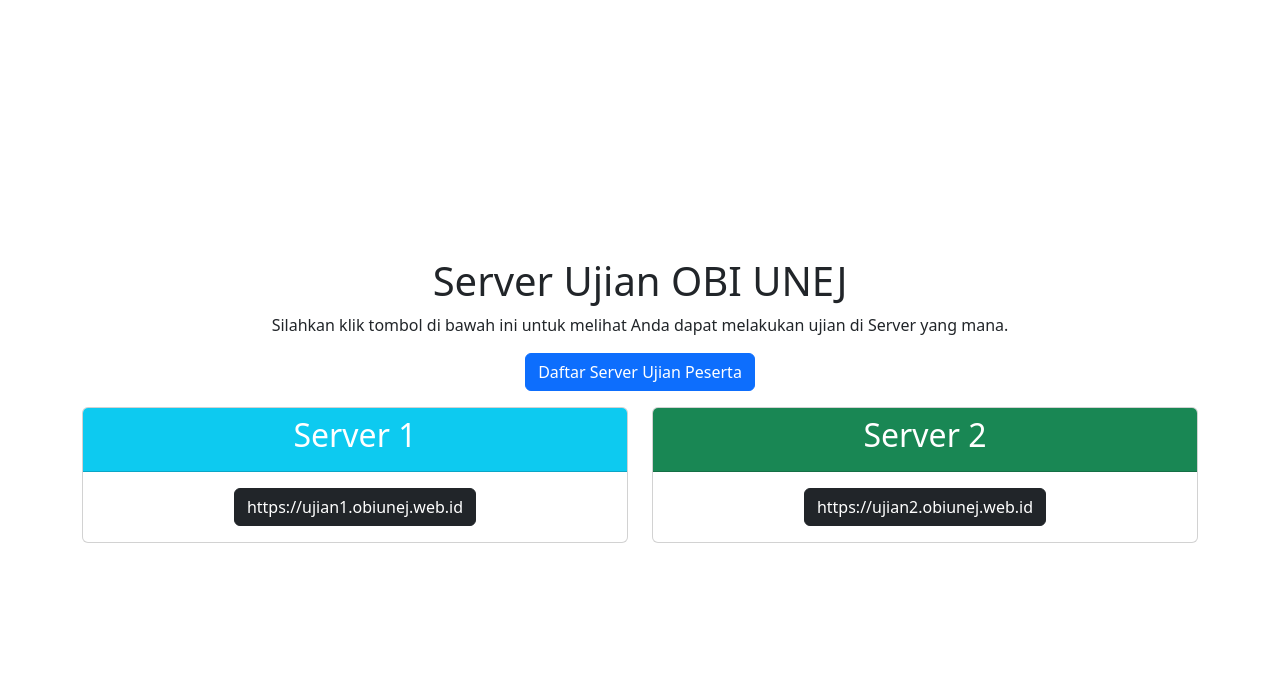
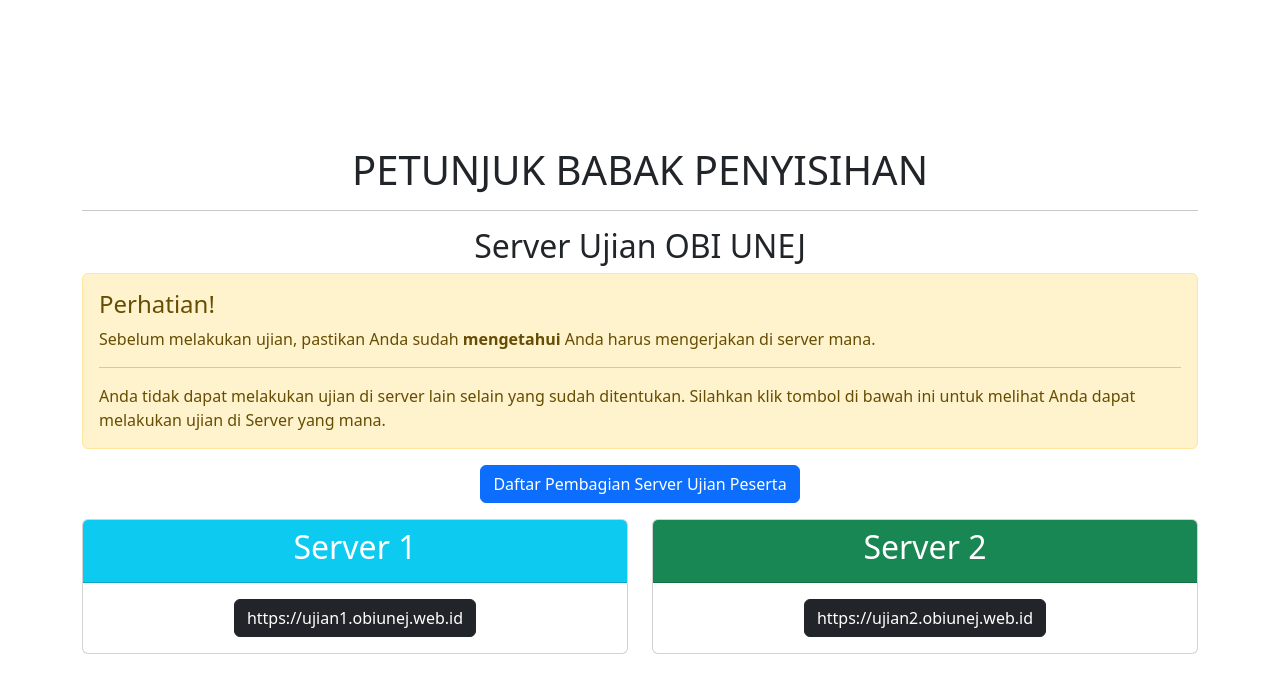
Before and after one commit to rizkyseptiawan/server-ujian-obi, a plain HTML site: page index.html in a window 1280 px wide. Drawn offline with nearby package versions, Linux system fonts and the light colour scheme.

Commit message:
Update page

```diff
--- a/index.html
+++ b/index.html
@@ -15,10 +15,19 @@
     <div class="container">
         <div class="row row-gap-3">
             <div class="col-md-12">
-                <h1 class="text-center">Server Ujian OBI UNEJ</h1>
-                <p class="text-center">Silahkan klik tombol di bawah ini untuk melihat Anda dapat melakukan ujian di Server yang mana.</p>
-                <div class="d-flex">
-                    <a href="https://s.id/ServerUjianOBI" class="btn btn-primary mx-auto">Daftar Server Ujian Peserta</a>
+                <h1 class="text-center">PETUNJUK BABAK PENYISIHAN</h1>
+                <hr>
+                <h2 class="text-center">Server Ujian OBI UNEJ</h2>
+                <div class="d-flex flex-column">
+                    <div>
+                        <div class="alert alert-warning" role="alert">
+                            <h4 class="alert-heading">Perhatian!</h4>
+                            <p>Sebelum melakukan ujian, pastikan Anda sudah <strong>mengetahui</strong> Anda harus mengerjakan di server mana.</p>
+                            <hr>
+                            <p class="mb-0">Anda tidak dapat melakukan ujian di server lain selain yang sudah ditentukan. Silahkan klik tombol di bawah ini untuk melihat Anda dapat melakukan ujian di Server yang mana.</p>
+                        </div>
+                    </div>
+                    <a href="https://s.id/ServerUjianOBI" target="_blank" class="btn btn-primary mx-auto">Daftar Pembagian Server Ujian Peserta</a>
                 </div>
             </div>
 
```
